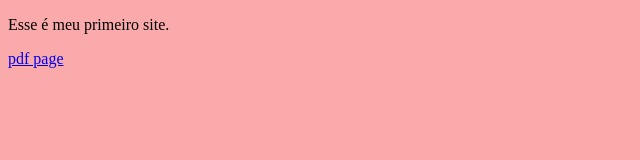
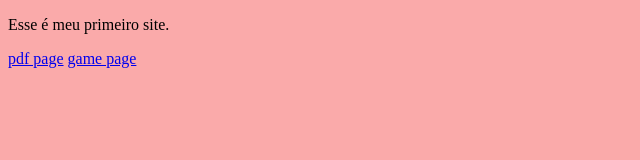
Before and after one commit to BoredPsycho/BoredPsycho.github.io, a plain HTML site: page index.html in a window 1280 px wide. Shown: the full height of the page, 0-640 px from the left. Drawn offline with Linux system fonts and the light colour scheme.

Commit message:
Update index.html

```diff
--- a/index.html
+++ b/index.html
@@ -8,5 +8,6 @@
 <body>
     <p>Esse é meu primeiro site.</p>
     <a href="pdf.html">pdf page</a>
+    <a href="game.html">game page</a>
 </body>
 </html>
```
